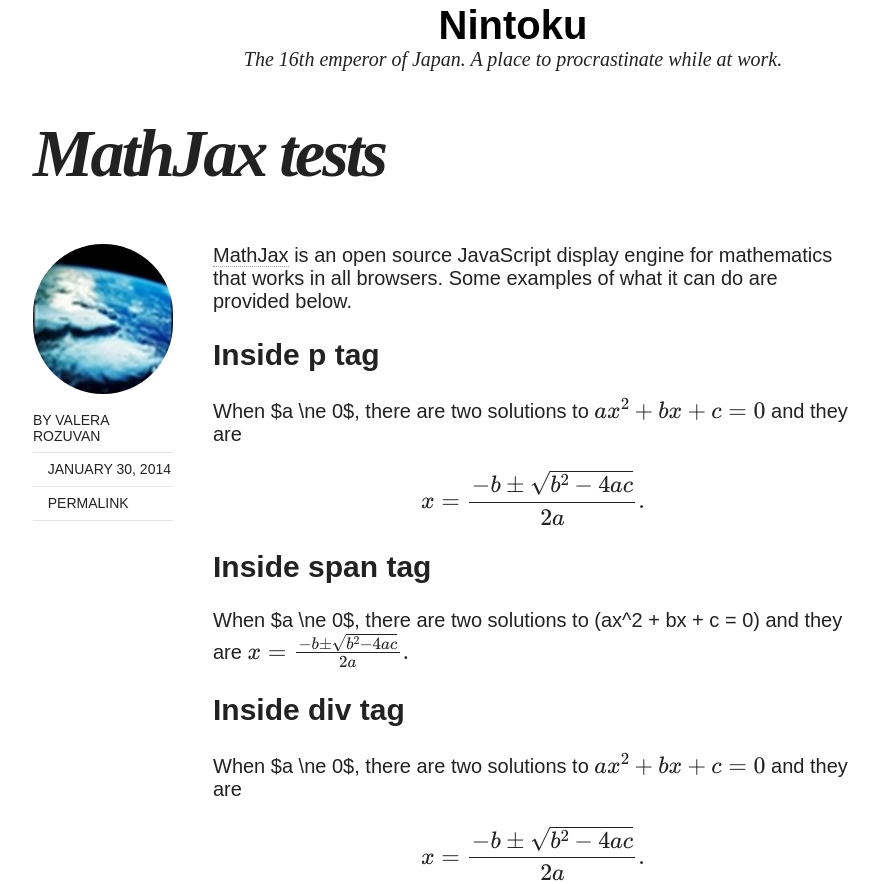
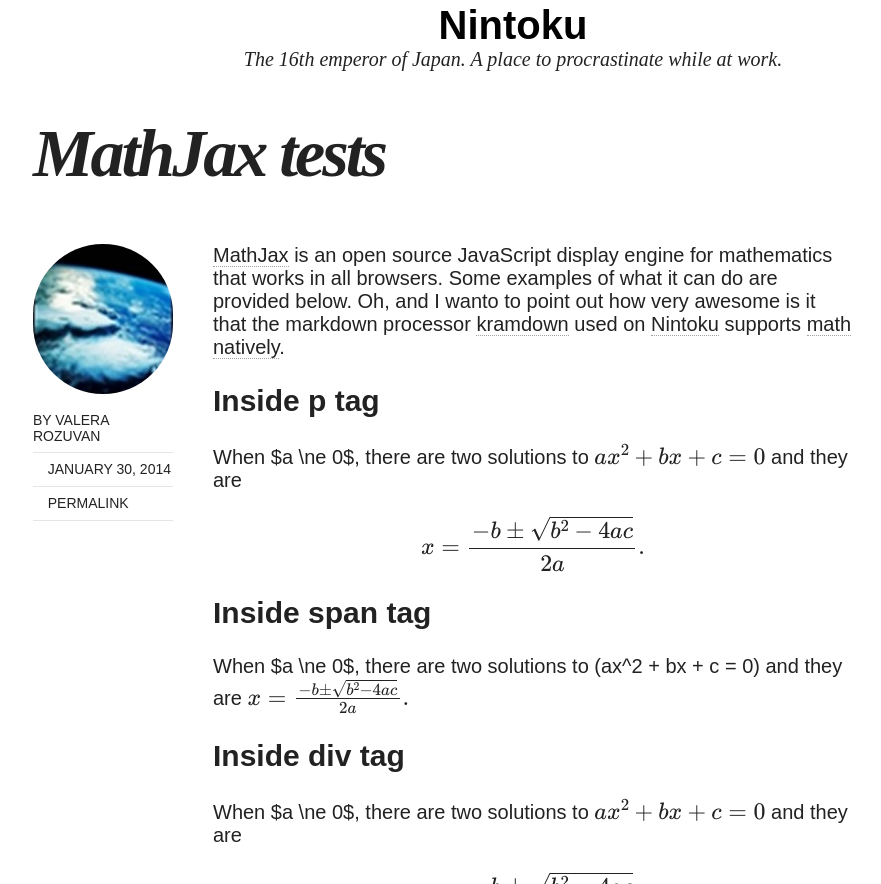
Before and after one commit to valera-rozuvan/nintoku, a Jekyll site: the page built from site/_posts/2014-01-30-mathjax-tests.markdown, in a window 1280 px wide and 900 px high, scrolled down 308 px, cut to the strip 16-900 px from the top of the window. Shown: the whole strip, without its empty margins (127-1008 px from the left). Built offline with Jekyll 4.4.1, drawn with Linux system fonts in a browser that asks for light colours; nearby versions of some CDN libraries; formulas are drawn with MathJax 3.

Commit message:
Updated blog.

```diff
--- a/site/_posts/2014-01-30-mathjax-tests.markdown
+++ b/site/_posts/2014-01-30-mathjax-tests.markdown
@@ -7,7 +7,10 @@
 
 [MathJax](http://www.mathjax.org/) is an open source JavaScript display engine
 for mathematics that works in all browsers. Some examples of what it can do are
-provided below.
+provided below. Oh, and I wanto to point out how very awesome is it that the
+markdown processor [kramdown](http://kramdown.gettalong.org) used on
+[Nintoku](http://valera-rozuvan.github.io/nintoku/) supports
+[math natively](http://kramdown.gettalong.org/syntax.html#math-blocks).
 
 Inside **p** tag
 ----------------
```
